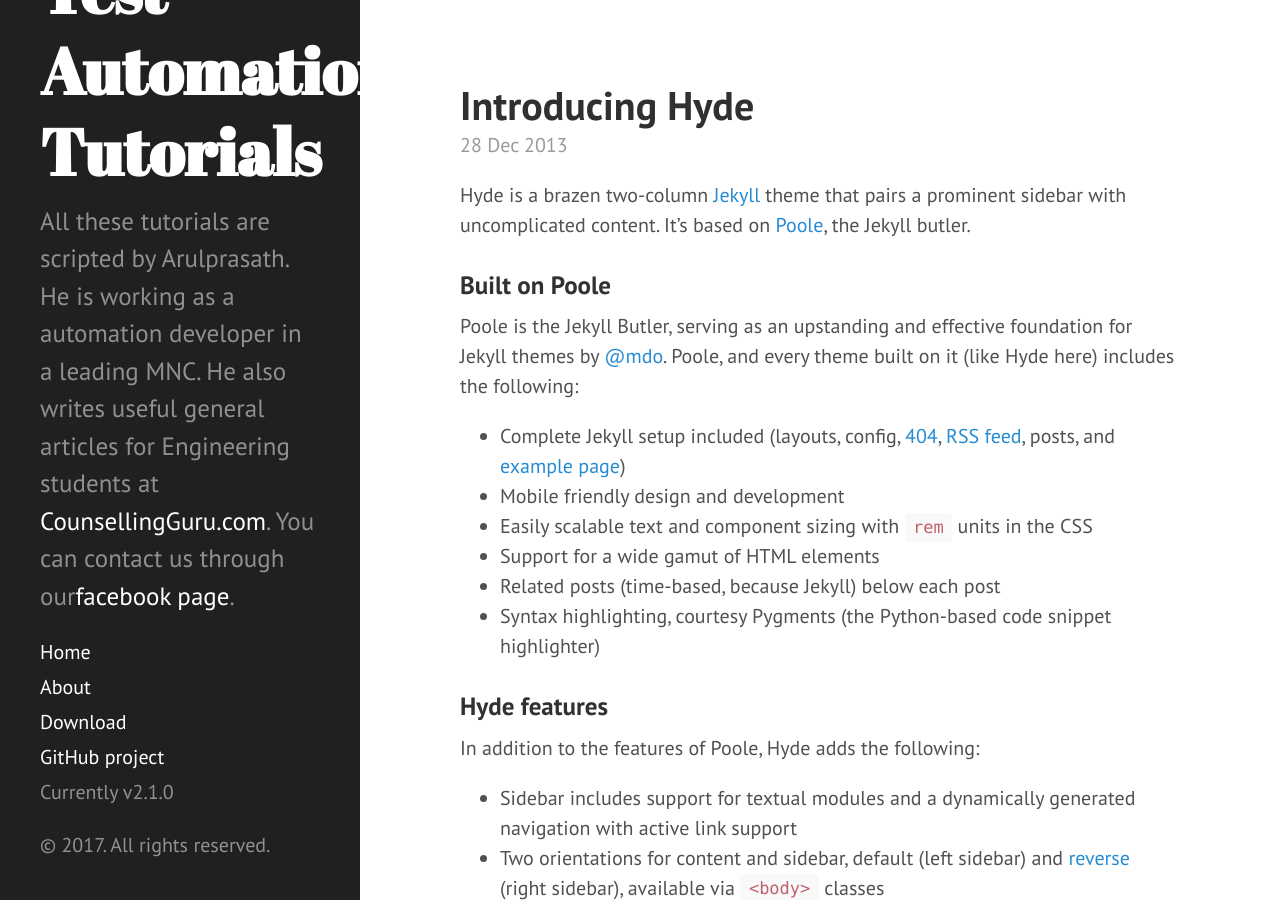
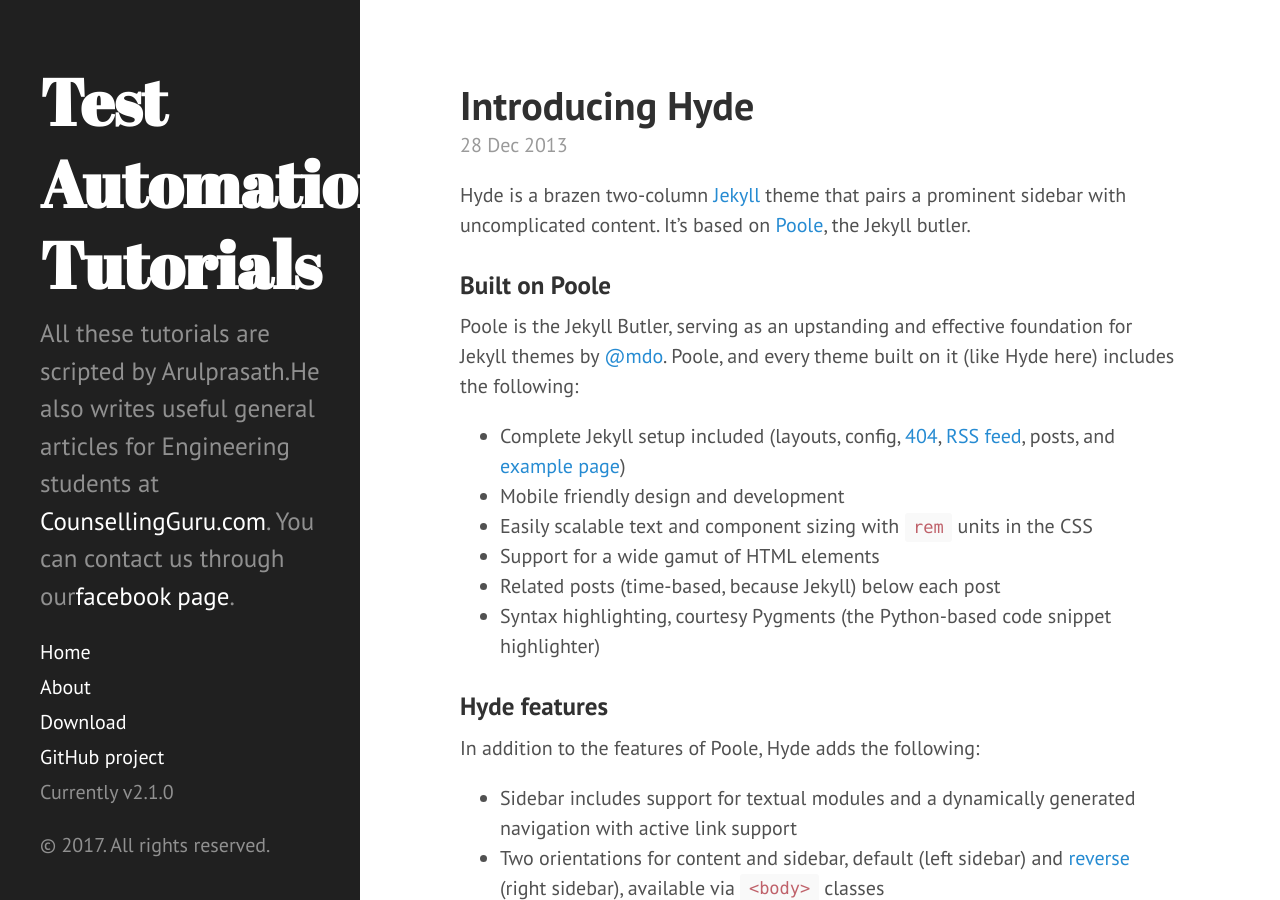
Before and after one commit to Arulprasath36/Arulprasath36.github.io, a Jekyll site: the page built from index.html, in a window 1280 px wide and 900 px high. Built offline with Jekyll 4.4.1, drawn with Linux system fonts in a browser that asks for light colours; Markdown is read by kramdown in place of the engine named in the settings; the list of posts is cut into pages by our own code.

```diff
--- a/_config.yml
+++ b/_config.yml
@@ -9,8 +9,7 @@ permalink:        pretty
 # Setup
 title:            Test Automation Tutorials
 tagline:          'learning simplified'
-description:      'All these tutorials are scripted by Arulprasath. He is working as a automation developer in a leading MNC.
-He also writes useful general articles for Engineering students at <a href="http://www.counsellingguru.com" target="_blank">CounsellingGuru.com</a>. You can contact us through our<a href="https://www.facebook.com/counsellingguruteam/" target="_blank">facebook page</a>.'
+description:      'All these tutorials are scripted by Arulprasath.He also writes useful general articles for Engineering students at <a href="http://www.counsellingguru.com" target="_blank">CounsellingGuru.com</a>. You can contact us through our<a href="https://www.facebook.com/counsellingguruteam/" target="_blank">facebook page</a>.'
 url:              http://hyde.getpoole.com
 baseurl:          /
 
```
